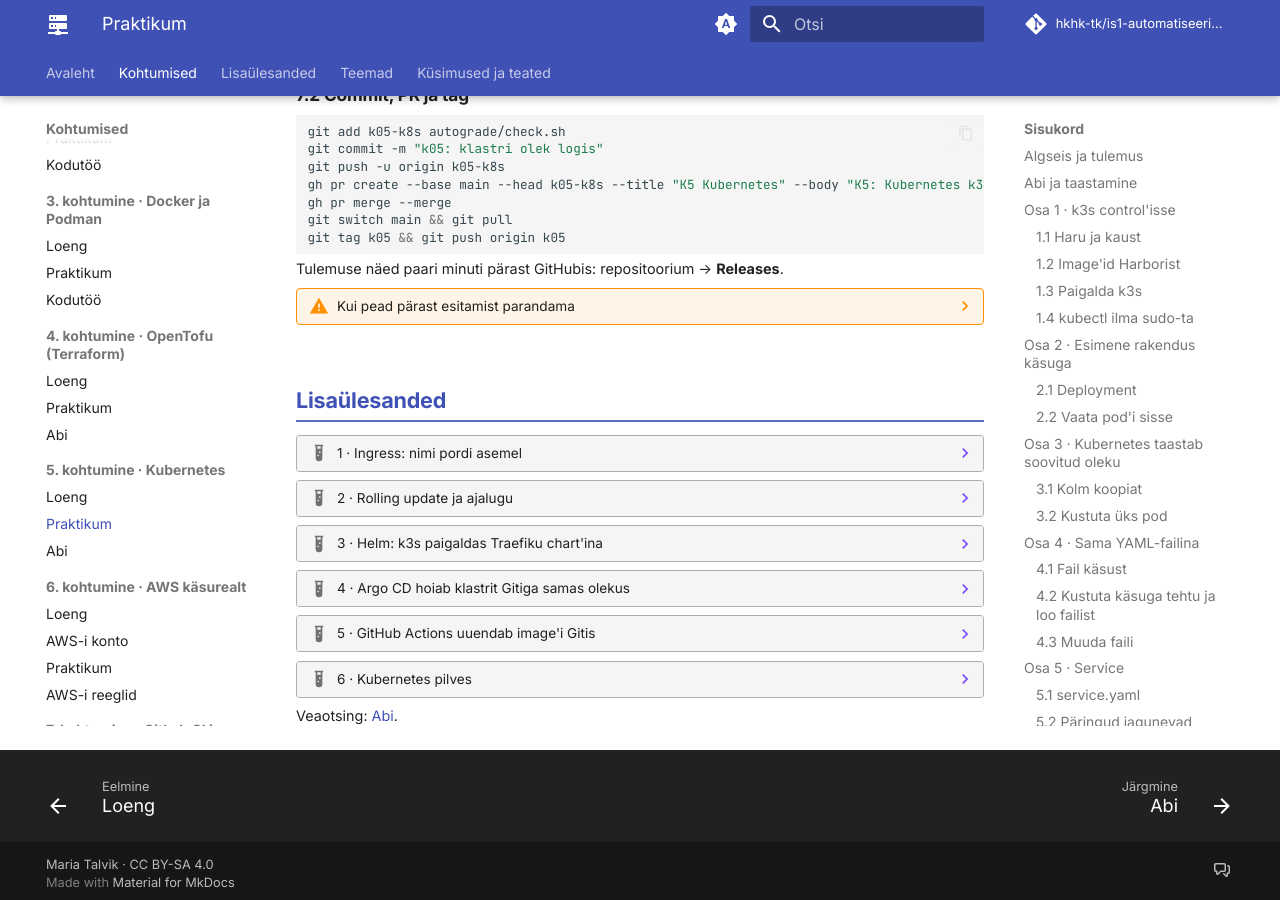
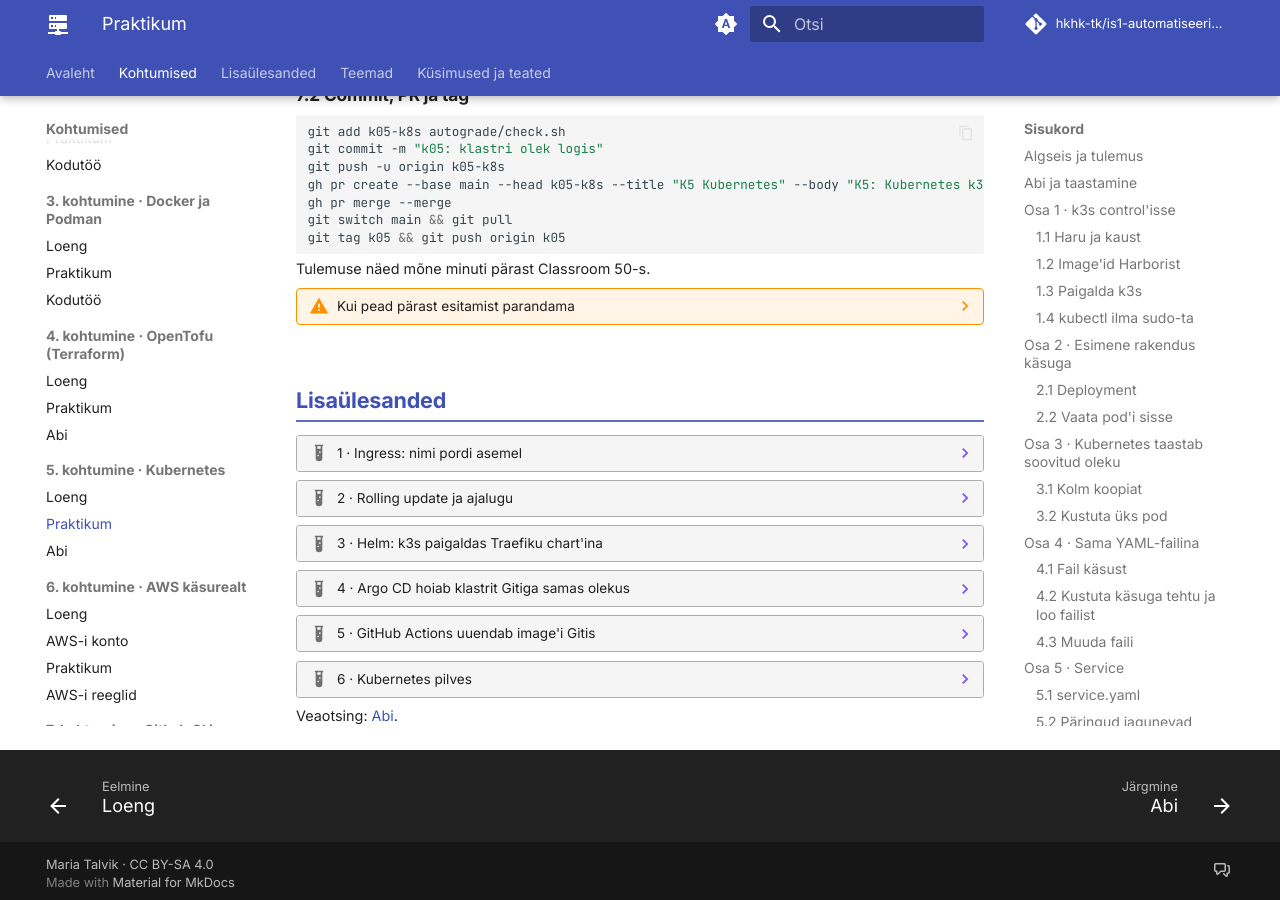
Before and after one commit to hkhk-tk/is1-automatiseerimine, an MkDocs documentation site: the page built from docs/k05/lab.md, in a window 1280 px wide and 900 px high, scrolled down 8460 px. Built offline with MkDocs 1.6.1 and Material for MkDocs 9.7.7, drawn with Linux system fonts in a browser that asks for light colours; comment, search, counter and statistics services are not loaded.

Commit message:
K4–K6 praktikum: tulemus Classroom 50-s, jätkamise tingimused selgemaks

````diff
--- a/docs/k05/lab.md
+++ b/docs/k05/lab.md
@@ -554,7 +554,7 @@ git switch main && git pull
 git tag k05 && git push origin k05
 ```
 
-Tulemuse näed paari minuti pärast GitHubis: repositoorium → **Releases**.
+Tulemuse näed mõne minuti pärast Classroom 50-s.
 
 ??? warning "Kui pead pärast esitamist parandama"
 
````
Also changed, not shown: docs/k04/lab.md (+3 -3 lines), docs/k06/lab.md (+1 -1 lines).
